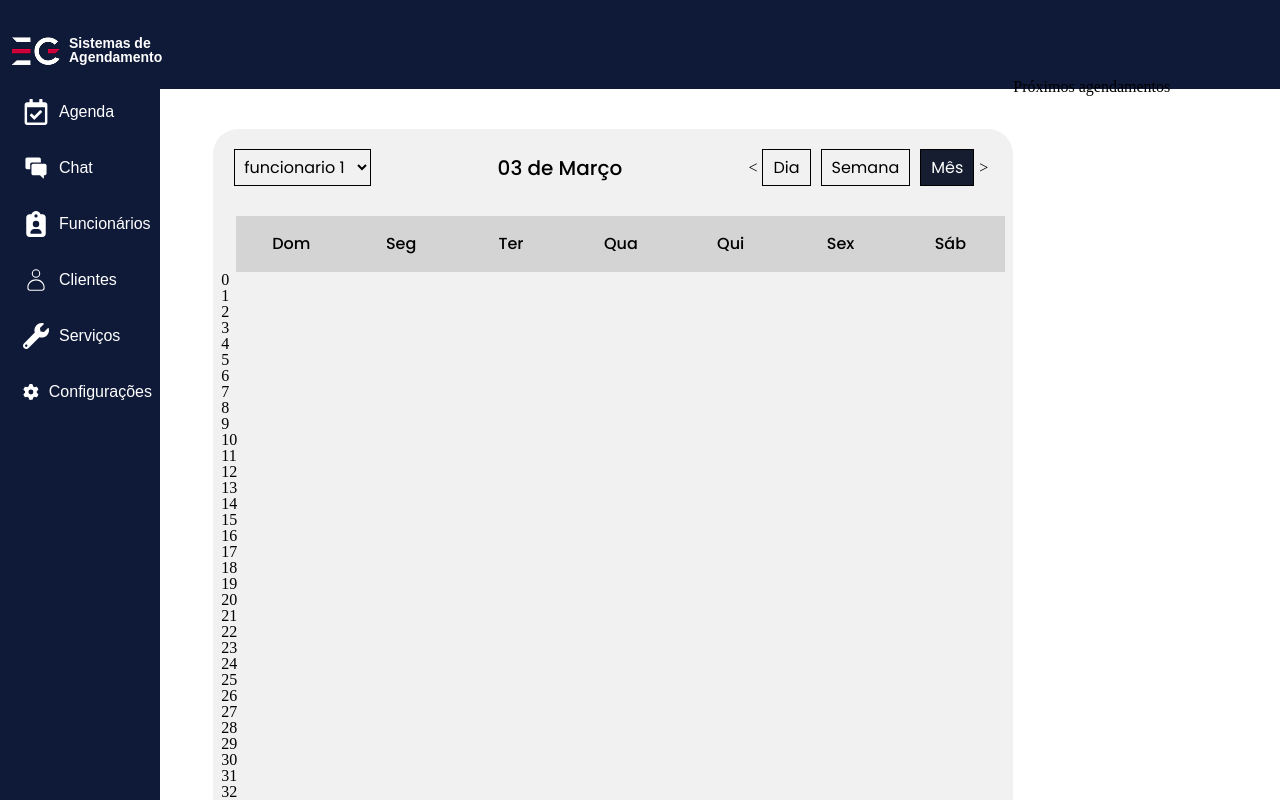
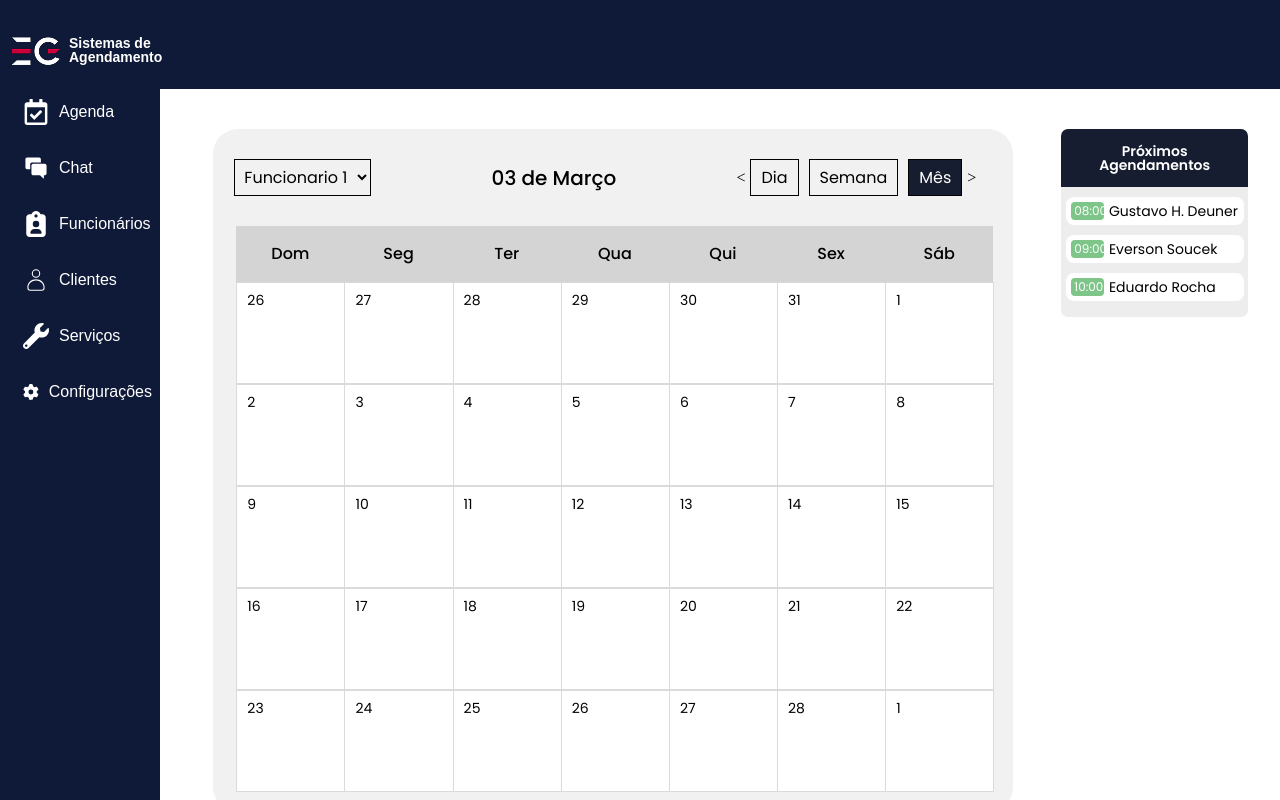
Before and after one commit to EversonSoucek/AgendaZap-FrontEnd-React, a React (Vite) app in the folder host/: page /1/home in a window 1280 px wide. Built offline with nearby package versions, Linux system fonts and the light colour scheme; no server answers.

Commit message:
Feat: Adiciona layout de próximos agendamentos

```diff
--- a/host/src/components/Calendario/Calendario/Calendario.css
+++ b/host/src/components/Calendario/Calendario/Calendario.css
@@ -1,4 +1,6 @@
 .calendario {
     background-color: #F1F1F1;
     border-radius: 25px ;
+    padding-bottom: 20px;
+    padding-right: 20px;
 }
--- a/host/src/components/Calendario/CalendarioCelula/CalendarioCelula.css
+++ b/host/src/components/Calendario/CalendarioCelula/CalendarioCelula.css
@@ -1,3 +1,13 @@
 .calendario-celula {
-    border: 1px solid #fefefe;
+    border: 1px solid #dadada;
+    background-color: #FFFFFF;
+    height: 100px;
+    width: 99%;
 }
+
+.calendario-celula__dia {
+    font-family: "Poppins" , sans-serif;
+    font-size: var(--14px);
+    color: black;
+    padding: 10px
+}
--- a/host/src/components/Calendario/CalendarioCelula/CalendarioCelula.tsx
+++ b/host/src/components/Calendario/CalendarioCelula/CalendarioCelula.tsx
@@ -1,8 +1,10 @@
-
-export const CalendarioCelula = ({ dia }: { dia: number }) => {
+import "./CalendarioCelula.css"
+export const CalendarioCelula = ({ dia }: { dia: Date }) => {
     return (
         <div className="calendario-celula">
-            {dia}
+            <div className="calendario-celula__dia">
+                {dia.getDate()}
+            </div>
         </div>
     )
 }
--- a/host/src/components/Calendario/CalendarioMes/CalendarioMes.css
+++ b/host/src/components/Calendario/CalendarioMes/CalendarioMes.css
@@ -14,4 +14,13 @@
     font-family: "Poppins", sans-serif;
     font-size: var(--16px);
     font-weight: 500;
+    width: 100%;
 }
+
+.calendario-mes__corpo {
+    display: grid;
+    margin-left: 15px;
+    grid-template-columns: repeat(7, 1fr);
+    grid-template-rows: repeat(5, 1fr);
+    flex-grow: 1;
+}
--- a/host/src/components/Calendario/CalendarioMes/CalendarioMes.tsx
+++ b/host/src/components/Calendario/CalendarioMes/CalendarioMes.tsx
@@ -29,7 +29,6 @@ export const CalendarioMes = () => {
     dias.push(addDays(dias[dias.length - 1], 1))
   }
 
-
   return (
     <div className="calendario-mes">
       <div className="calendario-mes-dias-semana">
@@ -41,7 +40,7 @@ export const CalendarioMes = () => {
       </div>
       <div className="calendario-mes__corpo">
         {dias.map((dia, index) => (
-          <CalendarioCelula key={index} dia={index} />
+          <CalendarioCelula key={index} dia={dia} />
         ))}
       </div>
     </div>
--- a/host/src/components/NavegacaoCalendario/NavegacaoCalendario.css
+++ b/host/src/components/NavegacaoCalendario/NavegacaoCalendario.css
@@ -8,7 +8,7 @@
     display: flex;
     justify-content: space-between;
     align-items: center;
-    margin-top: 20px;
+    margin-top: 30px;
     width: 100%;
 }
 
--- a/host/src/components/NavegacaoCalendario/NavegacaoCalendario.tsx
+++ b/host/src/components/NavegacaoCalendario/NavegacaoCalendario.tsx
@@ -5,7 +5,7 @@ export const NavegacaoCalendario = () => {
         <div className="container navegacao-calendario">
             <div className="navegacao-calendario__itens">
                 <select className="navegacao-calendario__funcionario">
-                    <option value="1">funcionario 1</option>
+                    <option value="1">Funcionario 1</option>
                     <option value="2">funcionario 2</option>
                     <option value="3">funcionario 3</option>
                 </select>
--- /dev/null
+++ b/host/src/components/ProximosAgendamentos/ProximosAgendamentos.css
@@ -0,0 +1,65 @@
+.proximos-agendamentos {
+    display: flex;
+    align-items: center;
+    justify-content: center;
+    flex-direction: column;
+    width: 100%;
+}
+
+.proximos-agendamentos__titulo {
+    background-color: #161D30;
+    color: white;
+    font-size: var(--14px);
+    font-weight: 600;
+    font-family: "Poppins", sans-serif;
+    width: 70%;
+    padding-top: 15px;
+    padding-bottom: 15px;
+    text-align: center;
+    border-top-left-radius: 7px;
+    border-top-right-radius: 7px;
+}
+
+.proximos-agendamentos__atendimentos {
+    display: flex;
+    flex-direction: column;
+    align-items: flex-start;
+    background-color: #EDEDED ;
+    width: 70%;
+    height: 130px;
+    border-bottom-left-radius: 7px;
+    border-bottom-right-radius: 7px;
+}
+
+.proximos-agendamentos__atendimento {
+    display: flex;
+    align-items: center;
+    flex-direction: row;
+    margin-left: 5px;
+    margin-top: 10px;
+    background-color: white ;
+    border-radius: 8px;
+    width: 95%;
+    padding-bottom: 5px;
+    padding-top: 5px;
+}
+
+.proximos-agendamentos__cliente {
+    margin-left: 5px;
+    font-family: "Poppins",sans-serif;
+    font-size: var(--14px);
+    text-align: center;
+}
+
+.proximos-agendamentos__horario {
+    background-color: #7DC588 ;
+    color: #FFFFFF;
+    font-family: "Poppins", sans-serif;
+    font-weight: 400;
+    font-size: var(--12px);
+    border-radius: 4px;
+    width: 15%;
+    text-align: center;
+    padding: 3px;
+    margin-left: 5px;
+}
--- /dev/null
+++ b/host/src/components/ProximosAgendamentos/ProximosAgendamentos.tsx
@@ -0,0 +1,37 @@
+import "./ProximosAgendamentos.css"
+
+export const ProximosAgendamentos = () => {
+    return (
+        <div className="container proximos-agendamentos">
+            <h3 className="proximos-agendamentos__titulo">
+                Próximos <br /> Agendamentos
+            </h3>
+            <div className="proximos-agendamentos__atendimentos">
+                <div className="proximos-agendamentos__atendimento">
+                    <div className="proximos-agendamentos__horario">
+                        08:00
+                    </div>
+                    <div className="proximos-agendamentos__cliente">
+                        Gustavo H. Deuner
+                    </div>
+                </div>
+                <div className="proximos-agendamentos__atendimento">
+                    <div className="proximos-agendamentos__horario">
+                        09:00
+                    </div>
+                    <div className="proximos-agendamentos__cliente">
+                        Everson Soucek
+                    </div>
+                </div>
+                <div className="proximos-agendamentos__atendimento">
+                    <div className="proximos-agendamentos__horario">
+                        10:00
+                    </div>
+                    <div className="proximos-agendamentos__cliente">
+                        Eduardo Rocha
+                    </div>
+                </div>
+            </div>
+        </div>
+    )
+}
--- a/host/src/pages/HomePage/HomePage.css
+++ b/host/src/pages/HomePage/HomePage.css
@@ -24,5 +24,6 @@
 }
 
 .home-page__agendamentos{
+    margin-top: 50px;
     grid-area: "agendamento";
 }
--- a/host/src/pages/HomePage/HomePage.tsx
+++ b/host/src/pages/HomePage/HomePage.tsx
@@ -4,6 +4,7 @@ import { Cabecalho } from "../../components/Cabecalho/Cabecalho";
 import { SideBar } from "../../components/SideBar/SideBar";
 import "./HomePage.css"
 import { Calendario } from "../../components/Calendario/Calendario/Calendario";
+import { ProximosAgendamentos } from "../../components/ProximosAgendamentos/ProximosAgendamentos";
 
 export const HomePage = () => {
 	const { idEmpresa } = useParams<{ idEmpresa: string }>();
@@ -24,7 +25,7 @@ export const HomePage = () => {
 				<Calendario/>
 			</div>
 			<div className="home-page__agendamentos">
-				Próximos agendamentos
+				<ProximosAgendamentos/>
 			</div>
 		</div>
 	);
```
